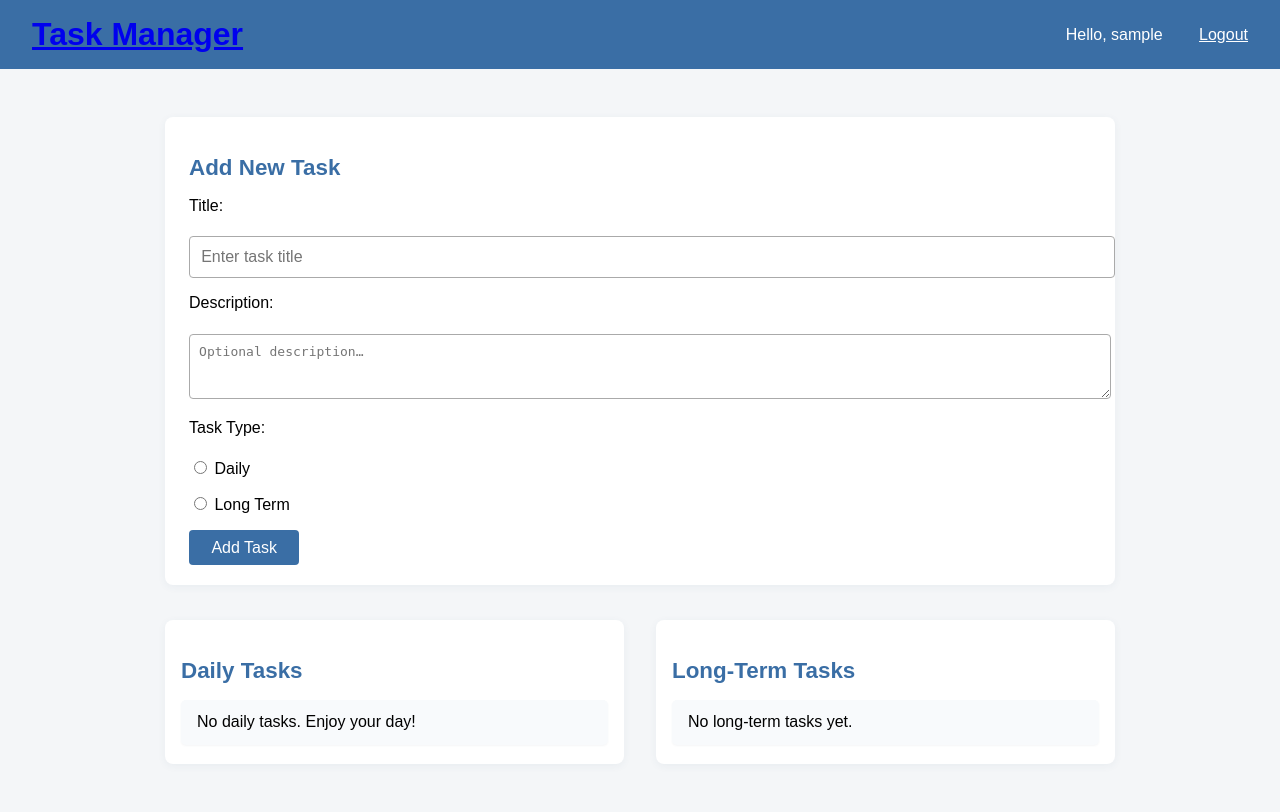
After one commit to RotemBorenstein/TaskIt-Productivity-Web-App-with-an-AI-Agent, a Django app: page /tasks/ in a window 1280 px wide. The commit adds this page. Run offline with Django 4.2, Linux system fonts and the light colour scheme; the visitor is signed in with stand-in values (Sample User, id 1); data that the repository does not hold is empty.

```diff
--- a/TaskIt/urls.py
+++ b/TaskIt/urls.py
@@ -19,7 +19,7 @@ from django.urls import path, include
 
 urlpatterns = [
     path('admin/', admin.site.urls),
-    path("", include("main.urls")),
+    path("", include("main.urls", namespace="main")),
     #path('accounts/', include('django.contrib.auth.urls')),
-    #path('', include('tasks.urls')),
+
 ]
--- /dev/null
+++ b/main/forms.py
@@ -0,0 +1,37 @@
+# main/forms.py
+
+from django import forms
+from .models import Task
+
+class TaskForm(forms.ModelForm):
+    """
+    A ModelForm for creating or editing a Task, exposing only:
+      - title (text input)
+      - description (textarea)
+      - task_type (radio buttons: Daily or Long Term)
+    """
+    task_type = forms.ChoiceField(
+        choices=Task.TASK_TYPE_CHOICES,
+        widget=forms.RadioSelect,
+        label="Task Type"
+    )
+
+    class Meta:
+        model = Task
+        fields = ["title", "description", "task_type"]
+        widgets = {
+            "title": forms.TextInput(attrs={
+                "class": "form-control",
+                "placeholder": "Enter task title",
+                "required": True,
+            }),
+            "description": forms.Textarea(attrs={
+                "class": "form-control",
+                "rows": 3,
+                "placeholder": "Optional description…",
+            }),
+        }
+        labels = {
+            "title": "Title",
+            "description": "Description",
+        }
--- /dev/null
+++ b/main/static/main/tasks.css
@@ -0,0 +1,210 @@
+/* main/static/main/tasks.css */
+
+/* ------ Basic Resets and Typography ------ */
+body {
+    font-family: Arial, sans-serif;
+    background: #f4f6f8;
+    margin: 0;
+    padding: 0;
+}
+header {
+    background: #3a6ea5;
+    color: #fff;
+    padding: 1rem 2rem;
+    display: flex;
+    justify-content: space-between;
+    align-items: center;
+}
+.site-title {
+    margin: 0;
+    font-size: 2rem;
+    font-weight: 700;
+}
+header nav a {
+    color: #fff;
+    text-decoration: underline;
+    margin-left: 2rem;
+}
+main {
+    max-width: 950px;
+    margin: 2rem auto;
+    padding: 1rem;
+}
+h1, h2 {
+    margin-bottom: 1rem;
+}
+h2 {
+    font-size: 1.4rem;
+    color: #3a6ea5;
+}
+
+/* ------ Messages ------ */
+.messages {
+    margin: 1rem 0;
+}
+.message {
+    padding: 0.7em 1.2em;
+    margin-bottom: 0.5em;
+    border-radius: 5px;
+    background: #eaf7ed;
+    color: #257942;
+}
+.message.error {
+    background: #ffecec;
+    color: #ae1a1a;
+}
+.message.success {
+    background: #eaf7ed;
+    color: #257942;
+}
+
+/* ------ Add/Edit/Delete Task Forms ------ */
+.add-task-section, .edit-task-section, .delete-task-section {
+    background: #fff;
+    padding: 1.2rem 1.5rem;
+    border-radius: 8px;
+    margin-bottom: 2.2rem;
+    box-shadow: 0 2px 8px rgba(50,80,120,0.06);
+}
+.add-task-form div,
+.edit-task-form div {
+    margin-bottom: 1rem;
+}
+.add-task-form input[type="text"],
+.edit-task-form input[type="text"],
+.add-task-form textarea,
+.edit-task-form textarea {
+    width: 100%;
+    padding: 0.7em;
+    border: 1px solid #aaa;
+    border-radius: 4px;
+    font-size: 1em;
+}
+.add-task-form button,
+.edit-task-form button {
+    background: #3a6ea5;
+    color: #fff;
+    border: none;
+    border-radius: 4px;
+    padding: 0.55em 1.4em;
+    font-size: 1em;
+    cursor: pointer;
+    transition: background 0.18s;
+}
+.add-task-form button:hover,
+.edit-task-form button:hover {
+    background: #29537c;
+}
+.add-task-form label,
+.edit-task-form label {
+    font-weight: 500;
+    display: block;
+    margin-bottom: 0.2em;
+}
+
+/* ------ Two-Column Task Lists Layout ------ */
+.tasks-container {
+    display: flex;
+    gap: 2rem;
+    flex-wrap: wrap;
+}
+.tasks-list {
+    flex: 1 1 350px;
+    background: #fff;
+    padding: 1.2rem 1rem;
+    border-radius: 8px;
+    box-shadow: 0 2px 8px rgba(50,80,120,0.06);
+    min-width: 290px;
+}
+.tasks-list ul {
+    list-style: none;
+    padding: 0;
+    margin: 0;
+}
+.tasks-list li {
+    display: flex;
+    align-items: flex-start;
+    justify-content: space-between;
+    background: #f8fafc;
+    border-radius: 5px;
+    padding: 0.85em 1em;
+    margin-bottom: 1em;
+    transition: box-shadow 0.15s;
+    box-shadow: 0 1px 2px rgba(60,70,90,0.05);
+}
+.tasks-list li:last-child {
+    margin-bottom: 0;
+}
+.tasks-list label {
+    display: flex;
+    align-items: center;
+    gap: 0.5em;
+    flex: 1 1 auto;
+}
+.task-title {
+    font-weight: 500;
+    font-size: 1.05em;
+}
+.task-desc {
+    font-size: 0.97em;
+    color: #555;
+    margin-left: 2em;
+    margin-top: 0.1em;
+    margin-bottom: 0.3em;
+}
+.tasks-list a {
+    color: #3a6ea5;
+    margin-left: 1em;
+    text-decoration: none;
+    font-size: 0.97em;
+    opacity: 0.85;
+    transition: color 0.15s, opacity 0.15s;
+}
+.tasks-list a:hover {
+    color: #ae1a1a;
+    opacity: 1;
+}
+input[type="checkbox"].task-checkbox {
+    width: 1.2em;
+    height: 1.2em;
+    accent-color: #3a6ea5;
+    margin-right: 0.7em;
+    cursor: pointer;
+}
+
+/* ------ Fade-out animation for task removal ------ */
+.fade-out {
+    opacity: 0;
+    transition: opacity 0.5s ease;
+}
+
+/* ------ Responsive: Stack columns on mobile ------ */
+@media (max-width: 800px) {
+    .tasks-container {
+        flex-direction: column;
+        gap: 1.3rem;
+    }
+    .tasks-list {
+        min-width: 0;
+    }
+}
+
+/* ------ Delete confirmation ------ */
+.delete-task-section button.danger {
+    background: #ae1a1a;
+}
+.delete-task-section button.danger:hover {
+    background: #8c1313;
+}
+.delete-task-section a {
+    margin-left: 2em;
+}
+
+/* ------ Misc ------ */
+a {
+    outline: none;
+}
+button:focus, input:focus, textarea:focus {
+    outline: 2px solid #3a6ea5;
+    outline-offset: 1px;
+}
--- /dev/null
+++ b/main/static/main/tasks.js
@@ -0,0 +1,65 @@
+// main/static/main/tasks.js
+
+// Wait for the DOM to fully load
+document.addEventListener("DOMContentLoaded", function () {
+  // Select all checkboxes with class 'task-checkbox'
+  document.querySelectorAll(".task-checkbox").forEach(function (checkbox) {
+    checkbox.addEventListener("change", function () {
+      if (!checkbox.checked) return; // Only handle checking, not unchecking
+      const taskId = checkbox.getAttribute("data-task-id");
+      if (!taskId) return;
+
+      // Get CSRF token from cookie (standard Django method)
+      function getCookie(name) {
+        let cookieValue = null;
+        if (document.cookie && document.cookie !== "") {
+          const cookies = document.cookie.split(";");
+          for (let i = 0; i < cookies.length; i++) {
+            const cookie = cookies[i].trim();
+            if (cookie.substring(0, name.length + 1) === name + "=") {
+              cookieValue = decodeURIComponent(cookie.substring(name.length + 1));
+              break;
+            }
+          }
+        }
+        return cookieValue;
+      }
+      const csrftoken = getCookie("csrftoken");
+
+      // Prepare data for POST
+      const data = new URLSearchParams();
+      data.append("task_id", taskId);
+
+      // Send AJAX POST to /tasks/complete/
+      fetch("/tasks/complete/", {
+        method: "POST",
+        headers: {
+          "X-CSRFToken": csrftoken,
+          "X-Requested-With": "XMLHttpRequest",
+          "Content-Type": "application/x-www-form-urlencoded",
+        },
+        body: data,
+      })
+        .then((response) => response.json())
+        .then((data) => {
+          if (data.success) {
+            // Fade out and remove the task <li>
+            const li = document.getElementById(`task-${taskId}`);
+            if (li) {
+              li.classList.add("fade-out");
+              setTimeout(() => {
+                li.remove();
+              }, 500);
+            }
+          } else {
+            alert("Failed to complete task: " + (data.error || "Unknown error"));
+            checkbox.checked = false;
+          }
+        })
+        .catch((error) => {
+          alert("Network error: could not mark task as complete.");
+          checkbox.checked = false;
+        });
+    });
+  });
+});
--- /dev/null
+++ b/main/templates/main/base.html
@@ -0,0 +1,37 @@
+{# main/templates/main/base.html #}
+<!DOCTYPE html>
+<html lang="en">
+<head>
+    <meta charset="UTF-8">
+    <title>{% block title %}Task Manager{% endblock %}</title>
+    {% load static %}
+    <link rel="stylesheet" href="{% static 'main/tasks.css' %}">
+</head>
+<body>
+    <header>
+        <h1 class="site-title"><a href="{% url 'main:tasks' %}">Task Manager</a></h1>
+        <nav>
+            {% if request.user.is_authenticated %}
+          <span>Hello, {{ request.user.username }}</span>
+          <a href="{% url 'main:logout' %}">Logout</a>
+        {% else %}
+          <a href="{% url 'main:login' %}">Login</a>
+        {% endif %}
+        </nav>
+    </header>
+
+    {% if messages %}
+      <div class="messages">
+        {% for msg in messages %}
+          <div class="message {{ msg.tags }}">{{ msg }}</div>
+        {% endfor %}
+      </div>
+    {% endif %}
+
+    <main>
+        {% block content %}{% endblock %}
+    </main>
+
+    <script src="{% static 'main/tasks.js' %}"></script>
+</body>
+</html>
--- a/main/templates/main/home.html
+++ b/main/templates/main/home.html
@@ -23,11 +23,11 @@
 
         <!-- 3. Sign Up & Log In Buttons -->
         <div style="margin-top: 2rem;">
-            <a href="{% url 'signup' %}" style="display: inline-block; padding: 0.75rem 1.5rem;
+            <a href="{% url 'main:signup' %}" style="display: inline-block; padding: 0.75rem 1.5rem;
                  background-color: #007bff; color: white; text-decoration: none; border-radius: 4px;">
                 Sign Up
             </a>
-            <a href="{% url 'login' %}" style="display: inline-block; padding: 0.75rem 1.5rem;
+            <a href="{% url 'main:login' %}" style="display: inline-block; padding: 0.75rem 1.5rem;
                  background-color: #28a745; color: white; text-decoration: none; border-radius: 4px;
                  margin-left: 1rem;">
                 Log In
--- /dev/null
+++ b/main/templates/main/tasks.html
@@ -0,0 +1,69 @@
+{# main/templates/main/tasks.html #}
+{% extends "main/base.html" %}
+{% block title %}My Tasks{% endblock %}
+
+{% block content %}
+  <section class="add-task-section">
+    <h2>Add New Task</h2>
+    <form action="{% url 'main:create_task' %}" method="post" class="add-task-form">
+      {% csrf_token %}
+      <div>
+        {{ form.title.label_tag }}<br>
+        {{ form.title }}
+      </div>
+      <div>
+        {{ form.description.label_tag }}<br>
+        {{ form.description }}
+      </div>
+      <div>
+        {{ form.task_type.label_tag }}<br>
+        {{ form.task_type }}
+      </div>
+      <button type="submit">Add Task</button>
+    </form>
+  </section>
+
+  <div class="tasks-container">
+    <section class="tasks-list daily">
+      <h2>Daily Tasks</h2>
+      <ul id="daily-tasks-list">
+        {% for task in daily_tasks %}
+          <li id="task-{{ task.id }}">
+            <label>
+              <input type="checkbox" class="task-checkbox" data-task-id="{{ task.id }}">
+              <span class="task-title">{{ task.title }}</span>
+            </label>
+            {% if task.description %}
+              <div class="task-desc">{{ task.description }}</div>
+            {% endif %}
+            <a href="{% url 'main:edit_task' task.id %}">Edit</a>
+            <a href="{% url 'main:delete_task' task.id %}">Delete</a>
+          </li>
+        {% empty %}
+          <li>No daily tasks. Enjoy your day!</li>
+        {% endfor %}
+      </ul>
+    </section>
+
+    <section class="tasks-list long-term">
+      <h2>Long-Term Tasks</h2>
+      <ul id="long-tasks-list">
+        {% for task in long_tasks %}
+          <li id="task-{{ task.id }}">
+            <label>
+              <input type="checkbox" class="task-checkbox" data-task-id="{{ task.id }}">
+              <span class="task-title">{{ task.title }}</span>
+            </label>
+            {% if task.description %}
+              <div class="task-desc">{{ task.description }}</div>
+            {% endif %}
+            <a href="{% url 'main:edit_task' task.id %}">Edit</a>
+            <a href="{% url 'main:delete_task' task.id %}">Delete</a>
+          </li>
+        {% empty %}
+          <li>No long-term tasks yet.</li>
+        {% endfor %}
+      </ul>
+    </section>
+  </div>
+{% endblock %}
--- a/main/urls.py
+++ b/main/urls.py
@@ -1,8 +1,17 @@
 from django.urls import path
+from django.contrib.auth import views as auth_views
 from . import views
+
+app_name = "main"
 
 urlpatterns = [
     path("", views.home, name="home"),
-    path("signup/", views.home, name="signup"),
-    path("login/", views.home, name="login"),
+    path("signup/", views.signup, name="signup"),
+    path("login/", auth_views.LoginView.as_view(template_name='main/login.html'), name="login"),
+    path('logout/',auth_views.LogoutView.as_view(next_page='login'), name='logout'),
+    path("tasks/",views.tasks_view, name="tasks"),
+    path("tasks/create/", views.create_task, name="create_task"),
+    path("tasks/complete/", views.complete_task, name="complete_task"),
+    path("tasks/<int:pk>/edit/", views.edit_task, name="edit_task"),
+    path("tasks/<int:pk>/delete/", views.delete_task, name="delete_task"),
 ]
--- a/main/views.py
+++ b/main/views.py
@@ -1,5 +1,152 @@
-from django.shortcuts import render
+from django.contrib.auth.forms import UserCreationForm
+from django.contrib.auth import login as auth_login
+from django.contrib.auth.decorators import login_required
 
-# Create your views here.
+from django.contrib import messages
+from django.http import JsonResponse, Http404
+from django.shortcuts import render, redirect, get_object_or_404
+from django.urls import reverse
+from django.utils import timezone
+
+from .forms import TaskForm
+from .models import Task
 def home(request):
     return render(request, "main/home.html", {})
+
+def signup(request):
+    if request.method == 'POST':
+        form = UserCreationForm(request.POST)
+        if form.is_valid():
+            user = form.save()
+            # Log the user in immediately after signup:
+            auth_login(request, user)
+            return redirect('home')
+    else:
+        form = UserCreationForm()
+    return render(request, 'main/signup.html', {'form': form})
+
+@login_required
+def tasks(request):
+    return render(request, "main/tasks.html", {})
+
+
+# main/views.py
+
+
+@login_required
+def tasks_view(request):
+    """
+    Render the main Tasks page:
+      - daily_tasks: all “daily” tasks for this user that are active and not completed
+      - long_tasks: all “long_term” tasks for this user that are active and not completed
+      - form: empty TaskForm to add a new task
+    """
+    daily_tasks = Task.objects.filter(
+        user=request.user,
+        task_type="daily",
+        is_active=True,
+        is_completed=False,
+    ).order_by("created_at")
+
+    long_tasks = Task.objects.filter(
+        user=request.user,
+        task_type="long_term",
+        is_active=True,
+        is_completed=False,
+    ).order_by("created_at")
+
+    form = TaskForm()
+    return render(request, "main/tasks.html", {
+        "daily_tasks": daily_tasks,
+        "long_tasks": long_tasks,
+        "form": form,
+    })
+
+
+@login_required
+def create_task(request):
+    """
+    Handle POST from the “Add New Task” form.
+    If form is valid, attach user and save, then redirect to /tasks/.
+    """
+    if request.method != "POST":
+        return redirect(reverse("main:tasks"))
+
+    form = TaskForm(request.POST)
+    if form.is_valid():
+        new_task = form.save(commit=False)
+        new_task.user = request.user
+        new_task.save()
+        messages.success(request, "Task added successfully.")
+    else:
+        messages.error(request, "Please correct the errors below.")
+
+    return redirect(reverse("main:tasks"))
+
+
+@login_required
+def complete_task(request):
+    """
+    AJAX endpoint to mark a Task as completed.
+    Expects POST with 'task_id'. Returns JSON {"success": true} on success.
+    """
+    if request.method != "POST" or request.headers.get("x-requested-with") != "XMLHttpRequest":
+        return JsonResponse({"success": False, "error": "Invalid request."}, status=400)
+
+    task_id = request.POST.get("task_id")
+    if not task_id:
+        return JsonResponse({"success": False, "error": "task_id missing."}, status=400)
+
+    try:
+        task = Task.objects.get(pk=task_id, user=request.user, is_active=True)
+    except Task.DoesNotExist:
+        return JsonResponse({"success": False, "error": "Task not found."}, status=404)
+
+    task.is_completed = True
+    task.completed_at = timezone.now()
+    task.save()
+    return JsonResponse({"success": True})
+
+
+@login_required
+def edit_task(request, pk):
+    """
+    GET: Show a TaskForm pre-filled for task=pk.
+    POST: Bind form to existing task, save if valid, then redirect to /tasks/.
+    """
+    task = get_object_or_404(Task, pk=pk, user=request.user, is_active=True)
+
+    if request.method == "POST":
+        form = TaskForm(request.POST, instance=task)
+        if form.is_valid():
+            form.save()
+            messages.success(request, "Task updated.")
+            return redirect(reverse("main:tasks"))
+        else:
+            messages.error(request, "Please fix the errors below.")
+    else:
+        form = TaskForm(instance=task)
+
+    return render(request, "main/edit_task.html", {
+        "form": form,
+        "task": task,
+    })
+
+
+@login_required
+def delete_task(request, pk):
+    """
+    GET: Show a confirmation page for deleting task=pk.
+    POST: Set is_active=False on the task, then redirect to /tasks/.
+    """
+    task = get_object_or_404(Task, pk=pk, user=request.user, is_active=True)
+
+    if request.method == "POST":
+        task.is_active = False
+        task.save()
+        messages.success(request, "Task deleted.")
+        return redirect(reverse("main:tasks"))
+
+    return render(request, "main/confirm_delete.html", {
+        "task": task,
+    })
```
Also changed, not shown: TaskIt/settings.py (+18 -2 lines), main/templates/main/confirm_delete.html (added, +15 -0 lines), main/templates/main/edit_task.html (added, +26 -0 lines), main/templates/main/login.html (added, +17 -0 lines), main/templates/main/signup.html (added, +16 -0 lines), 4 other files.
